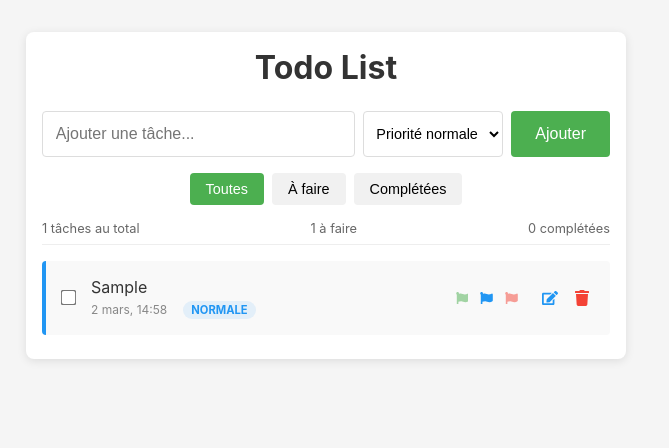
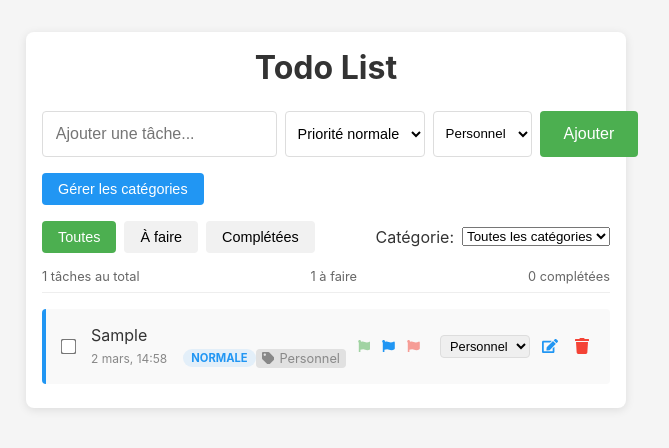
Before and after one commit to fremonto/todo-app, a React (Create React App) app: page / in a window 1280 px wide. Both pictures are taken after typing "Sample" into the empty fields and a click on the button "Ajouter". Shown: the top 448 px of the page, without its empty margins (314-983 px from the left). Built offline with nearby package versions, Linux system fonts and the light colour scheme.

Commit message:
Ajout du système de catégories pour les tâches

```diff
--- a/src/App.css
+++ b/src/App.css
@@ -15,10 +15,22 @@ h1 {
 
 .filters {
   display: flex;
-  justify-content: center;
-  gap: 0.5rem;
+  justify-content: space-between;
   margin: 1rem 0;
   flex-wrap: wrap;
+  gap: 1rem;
+}
+
+.status-filters {
+  display: flex;
+  gap: 0.5rem;
+  flex-wrap: wrap;
+}
+
+.category-filters {
+  display: flex;
+  align-items: center;
+  gap: 0.5rem;
 }
 
 button {
@@ -43,7 +55,6 @@ button.active {
 button.clear {
   background-color: #f44336;
   color: white;
-  margin-left: auto;
 }
 
 .stats {
--- a/src/App.js
+++ b/src/App.js
@@ -2,31 +2,42 @@ import React, { useState, useEffect } from 'react';
 import './App.css';
 import TodoForm from './components/TodoForm';
 import TodoList from './components/TodoList';
+import CategoryManager from './components/CategoryManager';
 
 function App() {
   const [todos, setTodos] = useState([]);
   const [filter, setFilter] = useState('all');
+  const [categoryFilter, setCategoryFilter] = useState('all');
+  const [categories, setCategories] = useState(['Personnel']);
+  const [showCategoryManager, setShowCategoryManager] = useState(false);
 
-  // Charger les todos depuis le localStorage au démarrage
+  // Charger les todos et catégories depuis le localStorage au démarrage
   useEffect(() => {
     const storedTodos = JSON.parse(localStorage.getItem('todos')) || [];
+    const storedCategories = JSON.parse(localStorage.getItem('categories')) || ['Personnel'];
     setTodos(storedTodos);
+    setCategories(storedCategories);
   }, []);
 
-  // Sauvegarder les todos dans le localStorage à chaque modification
+  // Sauvegarder les todos et catégories dans le localStorage à chaque modification
   useEffect(() => {
     localStorage.setItem('todos', JSON.stringify(todos));
   }, [todos]);
 
+  useEffect(() => {
+    localStorage.setItem('categories', JSON.stringify(categories));
+  }, [categories]);
+
   // Ajouter une nouvelle tâche
-  const addTodo = (text, priority = 'normale') => {
+  const addTodo = (text, priority = 'normale', category = 'Personnel') => {
     if (text.trim() === '') return;
     const newTodo = {
       id: Date.now(),
       text,
       completed: false,
       createdAt: new Date().toISOString(),
-      priority
+      priority,
+      category
     };
     setTodos([newTodo, ...todos]);
   };
@@ -46,11 +57,16 @@ function App() {
   };
 
   // Modifier une tâche
-  const editTodo = (id, newText, newPriority) => {
+  const editTodo = (id, newText, newPriority, newCategory) => {
     if (newText.trim() === '') return;
     setTodos(
       todos.map((todo) =>
-        todo.id === id ? { ...todo, text: newText, priority: newPriority } : todo
+        todo.id === id ? {
+          ...todo,
+          text: newText,
+          priority: newPriority,
+          category: newCategory
+        } : todo
       )
     );
   };
@@ -64,11 +80,53 @@ function App() {
     );
   };
 
-  // Filtrer les tâches selon le statut
+  // Changer la catégorie d'une tâche
+  const changeCategory = (id, category) => {
+    setTodos(
+      todos.map((todo) =>
+        todo.id === id ? { ...todo, category } : todo
+      )
+    );
+  };
+
+  // Ajouter une catégorie
+  const addCategory = (categoryName) => {
+    if (categoryName.trim() === '' || categories.includes(categoryName)) return;
+    setCategories([...categories, categoryName]);
+  };
+
+  // Supprimer une catégorie
+  const deleteCategory = (categoryName) => {
+    if (categoryName === 'Personnel') return; // Ne pas supprimer la catégorie par défaut
+
+    // Mettre à jour les todos avec cette catégorie
+    const updatedTodos = todos.map(todo =>
+      todo.category === categoryName ? {...todo, category: 'Personnel'} : todo
+    );
+
+    setTodos(updatedTodos);
+    setCategories(categories.filter(cat => cat !== categoryName));
+
+    // Réinitialiser le filtre si nécessaire
+    if (categoryFilter === categoryName) {
+      setCategoryFilter('all');
+    }
+  };
+
+  // Filtrer les tâches selon le statut et la catégorie
   const filteredTodos = todos.filter((todo) => {
-    if (filter === 'active') return !todo.completed;
-    if (filter === 'completed') return todo.completed;
-    return true; // 'all'
+    // Filtre par statut
+    const statusMatch =
+      filter === 'all' ? true :
+      filter === 'active' ? !todo.completed :
+      todo.completed;
+
+    // Filtre par catégorie
+    const categoryMatch =
+      categoryFilter === 'all' ? true :
+      todo.category === categoryFilter;
+
+    return statusMatch && categoryMatch;
   });
 
   // Supprimer toutes les tâches complétées
@@ -83,16 +141,38 @@ function App() {
     completed: todos.filter((todo) => todo.completed).length,
     high: todos.filter((todo) => todo.priority === 'haute').length,
     medium: todos.filter((todo) => todo.priority === 'normale').length,
-    low: todos.filter((todo) => todo.priority === 'basse').length
+    low: todos.filter((todo) => todo.priority === 'basse').length,
+    byCategory: categories.reduce((acc, cat) => {
+      acc[cat] = todos.filter(todo => todo.category === cat).length;
+      return acc;
+    }, {})
   };
 
   return (
     <div className="app-container">
       <h1>Todo List</h1>
 
-      <TodoForm addTodo={addTodo} />
+      <TodoForm addTodo={addTodo} categories={categories} />
+
+      <div className="category-controls">
+        <button
+          className="manage-categories-btn"
+          onClick={() => setShowCategoryManager(!showCategoryManager)}
+        >
+          Gérer les catégories
+        </button>
+
+        {showCategoryManager && (
+          <CategoryManager
+            categories={categories}
+            addCategory={addCategory}
+            deleteCategory={deleteCategory}
+          />
+        )}
+      </div>
 
       <div className="filters">
+        <div className="status-filters">
           <button
             className={filter === 'all' ? 'active' : ''}
             onClick={() => setFilter('all')}
@@ -118,6 +198,20 @@ function App() {
           )}
         </div>
 
+        <div className="category-filters">
+          <span>Catégorie:</span>
+          <select
+            value={categoryFilter}
+            onChange={(e) => setCategoryFilter(e.target.value)}
+          >
+            <option value="all">Toutes les catégories</option>
+            {categories.map(cat => (
+              <option key={cat} value={cat}>{cat}</option>
+            ))}
+          </select>
+        </div>
+      </div>
+
       <div className="stats">
         <span>{stats.total} tâches au total</span>
         <span>{stats.active} à faire</span>
@@ -130,6 +224,8 @@ function App() {
         deleteTodo={deleteTodo}
         editTodo={editTodo}
         changePriority={changePriority}
+        changeCategory={changeCategory}
+        categories={categories}
       />
     </div>
   );
--- /dev/null
+++ b/src/components/CategoryManager.css
@@ -0,0 +1,61 @@
+/* src/components/CategoryManager.css */
+.category-manager {
+  margin: 1rem 0;
+  padding: 1rem;
+  background-color: #f9f9f9;
+  border-radius: 4px;
+  border: 1px solid #eaeaea;
+}
+
+.category-manager h3 {
+  margin-top: 0;
+  font-size: 1.1rem;
+}
+
+.category-manager form {
+  display: flex;
+  gap: 8px;
+  margin-bottom: 1rem;
+}
+
+.category-manager input {
+  flex: 1;
+  padding: 8px;
+  border: 1px solid #ddd;
+  border-radius: 4px;
+}
+
+.category-list {
+  display: flex;
+  flex-wrap: wrap;
+  gap: 8px;
+}
+
+.category-item {
+  display: flex;
+  align-items: center;
+  padding: 4px 8px;
+  background-color: #e9e9e9;
+  border-radius: 4px;
+}
+
+.delete-category {
+  margin-left: 8px;
+  background: none;
+  border: none;
+  color: #f44336;
+  font-weight: bold;
+  cursor: pointer;
+  font-size: 1.2rem;
+  line-height: 1;
+  padding: 0 4px;
+}
+
+.category-controls {
+  margin: 1rem 0;
+}
+
+.manage-categories-btn {
+  background-color: #2196F3;
+  color: white;
+}
--- /dev/null
+++ b/src/components/CategoryManager.js
@@ -0,0 +1,46 @@
+import React, { useState } from 'react';
+import './CategoryManager.css';
+
+function CategoryManager({ categories, addCategory, deleteCategory }) {
+  const [newCategory, setNewCategory] = useState('');
+
+  const handleSubmit = (e) => {
+    e.preventDefault();
+    addCategory(newCategory);
+    setNewCategory('');
+  };
+
+  return (
+    <div className="category-manager">
+      <h3>Gérer les catégories</h3>
+
+      <form onSubmit={handleSubmit}>
+        <input
+          type="text"
+          value={newCategory}
+          onChange={(e) => setNewCategory(e.target.value)}
+          placeholder="Nouvelle catégorie..."
+        />
+        <button type="submit">Ajouter</button>
+      </form>
+
+      <div className="category-list">
+        {categories.map(category => (
+          <div key={category} className="category-item">
+            <span>{category}</span>
+            {category !== 'Personnel' && (
+              <button
+                onClick={() => deleteCategory(category)}
+                className="delete-category"
+              >
+                ×
+              </button>
+            )}
+          </div>
+        ))}
+      </div>
+    </div>
+  );
+}
+
+export default CategoryManager;
--- a/src/components/TodoForm.js
+++ b/src/components/TodoForm.js
@@ -1,15 +1,17 @@
 import React, { useState } from 'react';
 import './TodoForm.css';
 
-function TodoForm({ addTodo }) {
+function TodoForm({ addTodo, categories }) {
   const [input, setInput] = useState('');
   const [priority, setPriority] = useState('normale');
+  const [category, setCategory] = useState('Personnel');
 
   const handleSubmit = (e) => {
     e.preventDefault();
-    addTodo(input, priority);
+    addTodo(input, priority, category);
     setInput('');
     setPriority('normale');
+    setCategory('Personnel');
   };
 
   return (
@@ -30,6 +32,15 @@ function TodoForm({ addTodo }) {
         <option value="normale">Priorité normale</option>
         <option value="haute">Priorité haute</option>
       </select>
+      <select
+        value={category}
+        onChange={(e) => setCategory(e.target.value)}
+        className="category-select"
+      >
+        {categories.map(cat => (
+          <option key={cat} value={cat}>{cat}</option>
+        ))}
+      </select>
       <button type="submit" className="todo-button">
         Ajouter
       </button>
--- a/src/components/TodoItem.css
+++ b/src/components/TodoItem.css
@@ -196,3 +196,27 @@
 .cancel-btn:hover {
   background-color: rgba(244, 67, 54, 0.2);
 }
+
+.todo-category {
+  display: flex;
+  align-items: center;
+  gap: 5px;
+  background-color: #e1e1e1;
+  padding: 2px 6px;
+  border-radius: 4px;
+  font-size: 0.8rem;
+}
+
+.quick-category-select {
+  font-size: 0.8rem;
+  padding: 2px 5px;
+  border-radius: 4px;
+  border: 1px solid #ddd;
+}
+
+.category-select {
+  padding: 8px;
+  border: 1px solid #ddd;
+  border-radius: 4px;
+  background-color: white;
+}
--- a/src/components/TodoItem.js
+++ b/src/components/TodoItem.js
@@ -1,20 +1,22 @@
 import React, { useState } from 'react';
-import { FaTrash, FaEdit, FaCheck, FaTimes, FaFlag } from 'react-icons/fa';
+import { FaTrash, FaEdit, FaCheck, FaTimes, FaFlag, FaTag } from 'react-icons/fa';
 import './TodoItem.css';
 
-function TodoItem({ todo, toggleComplete, deleteTodo, editTodo, changePriority }) {
+function TodoItem({ todo, toggleComplete, deleteTodo, editTodo, changePriority, changeCategory, categories }) {
   const [isEditing, setIsEditing] = useState(false);
   const [editText, setEditText] = useState(todo.text);
   const [editPriority, setEditPriority] = useState(todo.priority || 'normale');
+  const [editCategory, setEditCategory] = useState(todo.category || 'Personnel');
 
   const handleEdit = () => {
     setIsEditing(true);
     setEditText(todo.text);
     setEditPriority(todo.priority || 'normale');
+    setEditCategory(todo.category || 'Personnel');
   };
 
   const handleSave = () => {
-    editTodo(todo.id, editText, editPriority);
+    editTodo(todo.id, editText, editPriority, editCategory);
     setIsEditing(false);
   };
 
@@ -22,11 +24,18 @@ function TodoItem({ todo, toggleComplete, deleteTodo, editTodo, changePriority }
     setIsEditing(false);
     setEditText(todo.text);
     setEditPriority(todo.priority || 'normale');
+    setEditCategory(todo.category || 'Personnel');
   };
 
   const handlePriorityChange = (priority) => {
     if (changePriority) {
       changePriority(todo.id, priority);
+    }
+  };
+
+  const handleCategoryChange = (e) => {
+    if (changeCategory) {
+      changeCategory(todo.id, e.target.value);
     }
   };
 
@@ -70,6 +79,15 @@ function TodoItem({ todo, toggleComplete, deleteTodo, editTodo, changePriority }
             <option value="normale">Normale</option>
             <option value="haute">Haute</option>
           </select>
+          <select
+            value={editCategory}
+            onChange={(e) => setEditCategory(e.target.value)}
+            className="category-select"
+          >
+            {categories.map(cat => (
+              <option key={cat} value={cat}>{cat}</option>
+            ))}
+          </select>
           <div className="edit-actions">
             <button onClick={handleSave} className="save-btn">
               <FaCheck />
@@ -93,10 +111,14 @@ function TodoItem({ todo, toggleComplete, deleteTodo, editTodo, changePriority }
               <div className={`todo-priority ${getPriorityColor(todo.priority)}`}>
                 {todo.priority || 'normale'}
               </div>
+              <div className="todo-category">
+                <FaTag /> {todo.category || 'Personnel'}
+              </div>
             </div>
           </div>
           <div className="todo-actions">
             {!todo.completed && (
+              <>
                 <div className="priority-actions">
                   <button
                     onClick={() => handlePriorityChange('basse')}
@@ -120,6 +142,17 @@ function TodoItem({ todo, toggleComplete, deleteTodo, editTodo, changePriority }
                     <FaFlag className="priority-icon priority-high" />
                   </button>
                 </div>
+                <select
+                  value={todo.category || 'Personnel'}
+                  onChange={handleCategoryChange}
+                  className="quick-category-select"
+                  title="Changer de catégorie"
+                >
+                  {categories.map(cat => (
+                    <option key={cat} value={cat}>{cat}</option>
+                  ))}
+                </select>
+              </>
             )}
             <button onClick={handleEdit} className="edit-btn" disabled={todo.completed}>
               <FaEdit />
--- a/src/components/TodoList.js
+++ b/src/components/TodoList.js
@@ -2,7 +2,7 @@ import React from 'react';
 import TodoItem from './TodoItem';
 import './TodoList.css';
 
-function TodoList({ todos, toggleComplete, deleteTodo, editTodo }) {
+function TodoList({ todos, toggleComplete, deleteTodo, editTodo, changePriority, changeCategory, categories }) {
   if (todos.length === 0) {
     return <div className="empty-list">Aucune tâche à afficher</div>;
   }
@@ -16,6 +16,9 @@ function TodoList({ todos, toggleComplete, deleteTodo, editTodo }) {
           toggleComplete={toggleComplete}
           deleteTodo={deleteTodo}
           editTodo={editTodo}
+          changePriority={changePriority}
+          changeCategory={changeCategory}
+          categories={categories}
         />
       ))}
     </div>
```
Lines whose indentation alone changed are shown as unchanged.
